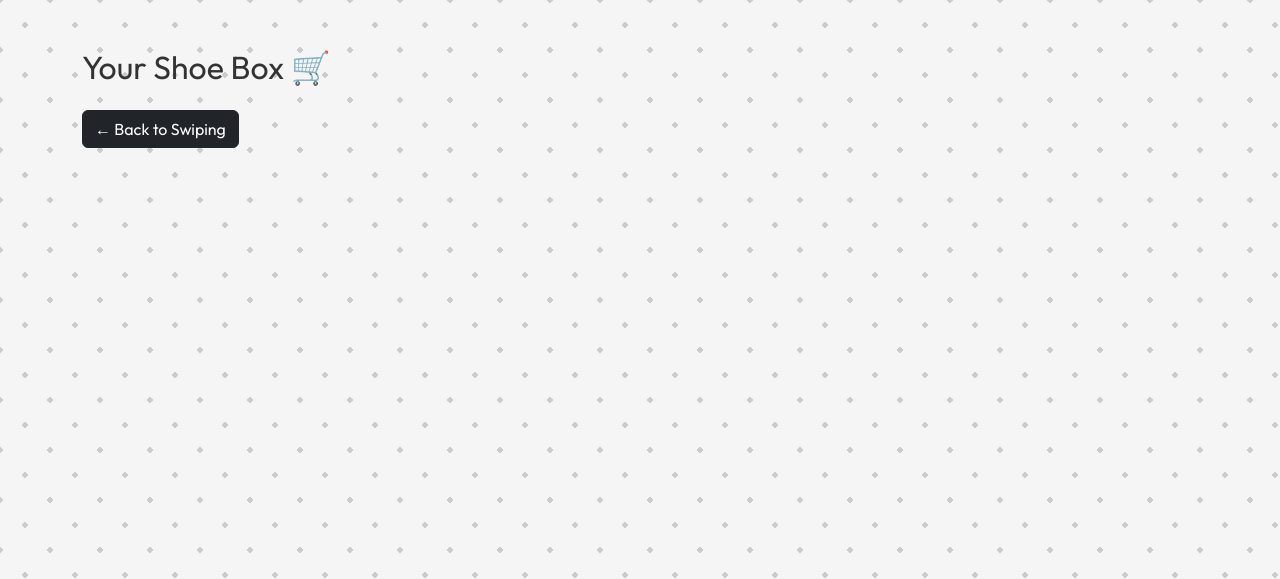
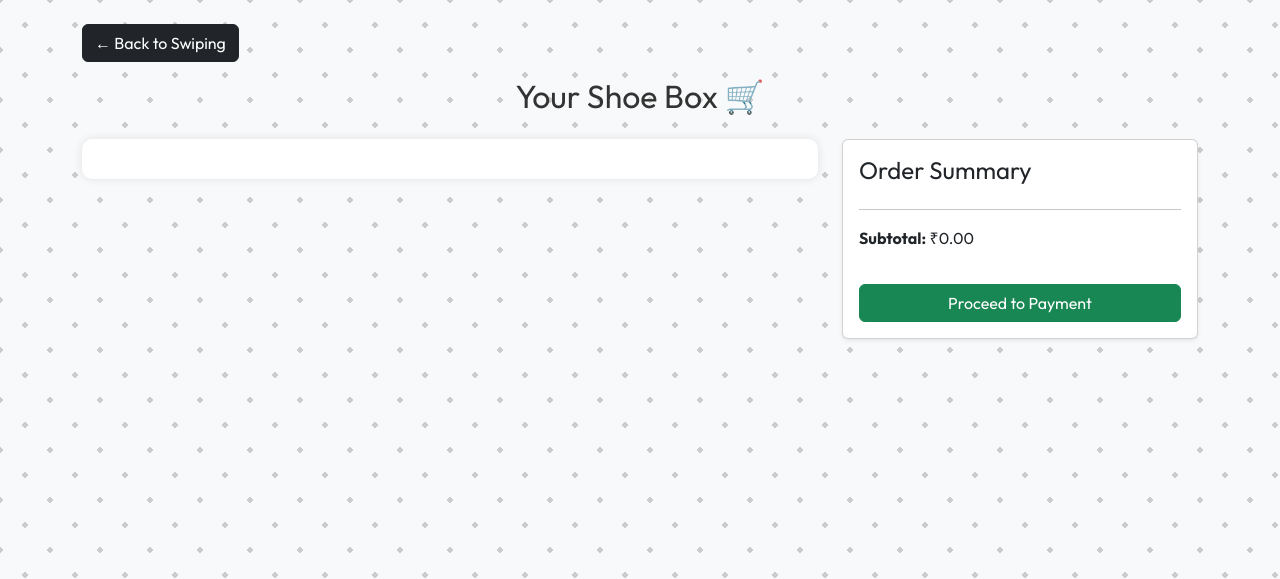
Before and after one commit to shoryamehra24/sneakrdarzi, a Flask app: page /shoe-box in a window 1280 px wide. Shown: the top 579 px of the page. Run offline with Flask 3, Linux system fonts and the light colour scheme.

Commit message:
Update shoe-box.html

```diff
--- a/templates/shoe-box.html
+++ b/templates/shoe-box.html
@@ -7,17 +7,91 @@
     <title>Shoe Box</title>
     <link rel="stylesheet" href="https://cdn.jsdelivr.net/npm/bootstrap@5.3.2/dist/css/bootstrap.min.css">
     <link rel="stylesheet" href="/static/css/styles.css">
+    <style>
+        body {
+            background-color: #f8f9fa;
+        }
+
+        .back-button {
+            margin-bottom: 15px;
+        }
+
+        .shoe-box-container {
+            background: white;
+            padding: 20px;
+            border-radius: 10px;
+            box-shadow: 0 0 10px rgba(0, 0, 0, 0.1);
+        }
+    </style>
 </head>
 
 <body>
-    <div class="container mt-5">
-        <h2 class="mb-4">Your Shoe Box 🛒</h2>
-        <div id="shoe-box-items" class="row row-cols-1 row-cols-md-2 g-4"></div>
-        <button onclick="goBack()" class="btn btn-dark mt-4">← Back to Swiping</button>
+    <div class="container mt-4">
+        <button onclick="goBack()" class="btn btn-dark back-button">← Back to Swiping</button>
+        <h2 class="mb-4 text-center">Your Shoe Box 🛒</h2>
+
+        <div class="row">
+            <div class="col-md-8">
+                <div class="shoe-box-container">
+                    <div id="shoe-box-items" class="row row-cols-1 g-4"></div>
+                </div>
+            </div>
+            <div class="col-md-4">
+                <div class="card p-3 shadow-sm">
+                    <h4>Order Summary</h4>
+                    <hr>
+                    <p><strong>Subtotal:</strong> <span id="subtotal">₹0.00</span></p>
+                    <button class="btn btn-success w-100 mt-3" onclick="proceedToPayment()">Proceed to Payment</button>
+                </div>
+            </div>
+        </div>
     </div>
 
-    <script src="https://cdn.jsdelivr.net/npm/bootstrap@5.3.2/dist/js/bootstrap.bundle.min.js"></script>
-    <script src="/static/js/shoebox.js"></script>
+    <script>
+        function loadShoeBox() {
+            const likedSneakers = JSON.parse(localStorage.getItem('likedSneakers')) || [];
+            const shoeBoxItems = document.getElementById('shoe-box-items');
+            const subtotalElement = document.getElementById('subtotal');
+            shoeBoxItems.innerHTML = '';
+            let subtotal = 0;
+
+            likedSneakers.forEach((sneaker, index) => {
+                subtotal += parseFloat(sneaker.price) || 0;
+                const card = `
+                <div class="row align-items-center p-3 border rounded">
+                    <div class="col-md-4">
+                        <img src="${sneaker.sneaker_image}" alt="${sneaker.sneaker_title}" class="img-fluid">
+                    </div>
+                    <div class="col-md-8">
+                        <h5>${sneaker.sneaker_title}</h5>
+                        <p class="text-muted">${sneaker.desc}</p>
+                        <button class="btn btn-danger" onclick="removeFromShoeBox(${index})">Remove</button>
+                        <p class="mt-2"><strong>Price:</strong> ₹${sneaker.price}</p>
+                    </div>
+                </div>`;
+                shoeBoxItems.innerHTML += card;
+            });
+
+            subtotalElement.textContent = `₹${subtotal.toFixed(2)}`;
+        }
+
+        function removeFromShoeBox(index) {
+            let likedSneakers = JSON.parse(localStorage.getItem('likedSneakers')) || [];
+            likedSneakers.splice(index, 1);
+            localStorage.setItem('likedSneakers', JSON.stringify(likedSneakers));
+            loadShoeBox();
+        }
+
+        function goBack() {
+            window.location.href = '/';
+        }
+
+        function proceedToPayment() {
+            window.location.href = '/shipping';
+        }
+
+        loadShoeBox();
+    </script>
 </body>
 
 </html>
```
